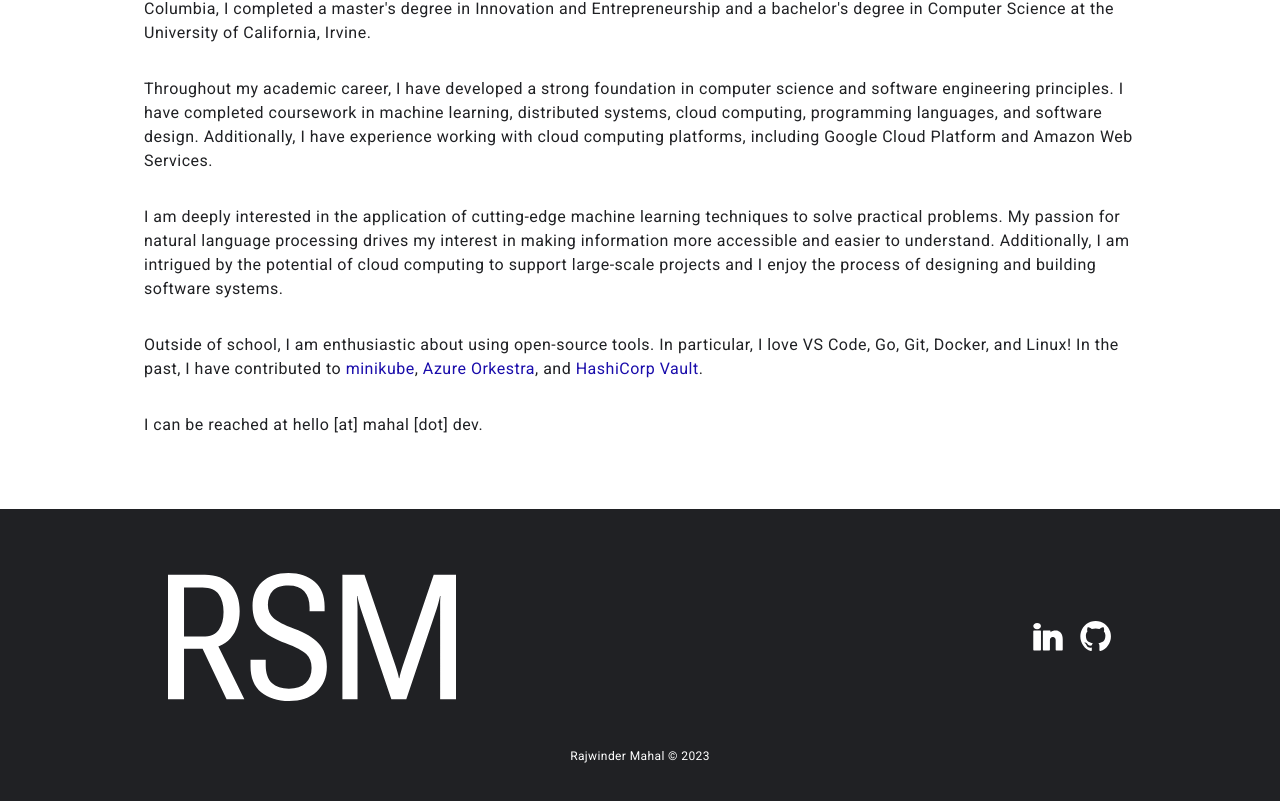
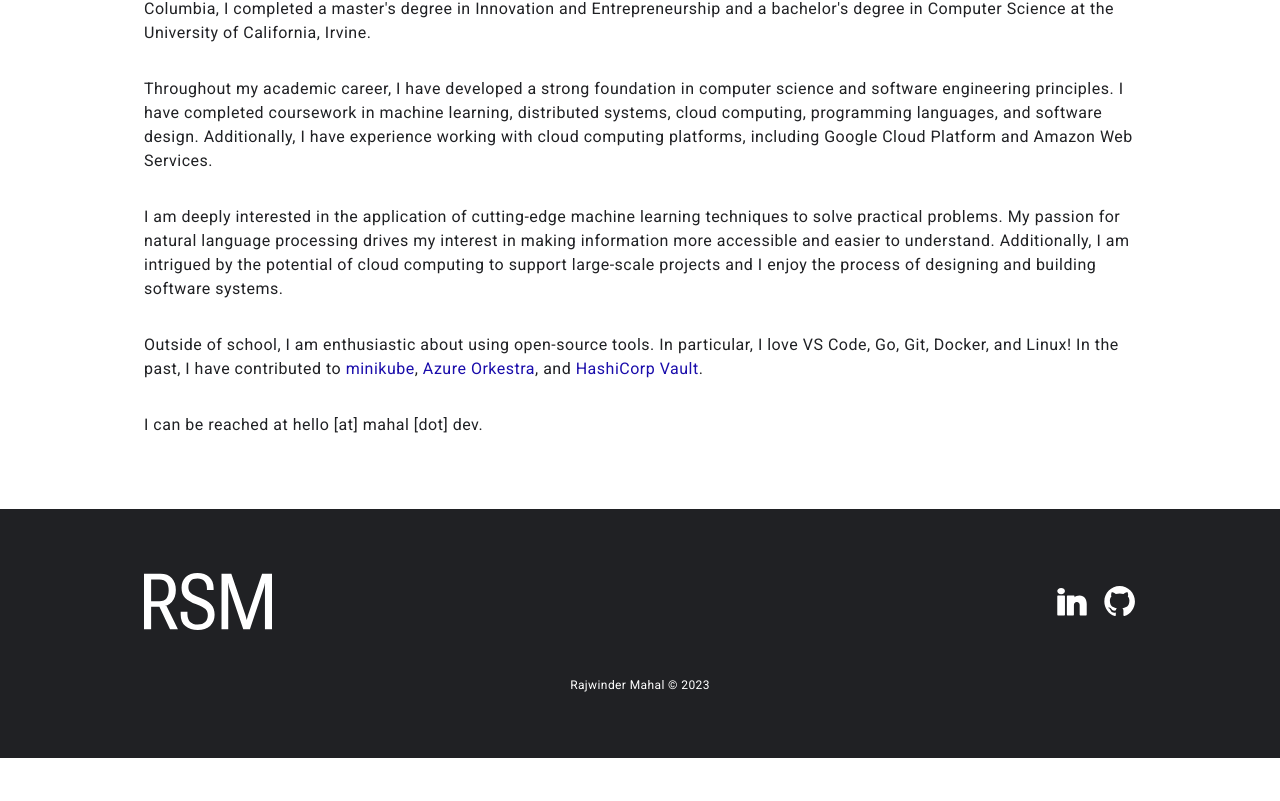
Before and after one commit to mahalrs/mahal-dev, a Next.js app: page / in a window 1280 px wide. Shown: the part 386-1187 px from the top of the page. After the commit the page ends 1144 px from the top, so only its background shows below. Built offline with nearby package versions, Linux system fonts and the light colour scheme.

Commit message:
Fix footer padding

```diff
--- a/src/common/components/Footer/Footer.module.scss
+++ b/src/common/components/Footer/Footer.module.scss
@@ -25,11 +25,13 @@
 }
 
 .logoContainer {
-  padding: var(--base-space-xs);
+  padding: var(--base-space-xs) 0;
+}
 
-  .logo {
-    filter: invert(1);
-  }
+.logo {
+  filter: invert(1);
+  width: 64px;
+  height: auto;
 }
 
 .socialContainer {
@@ -37,7 +39,7 @@
   flex-direction: row;
   justify-content: center;
   gap: var(--space-sm);
-  padding: var(--base-space-xs);
+  padding: var(--base-space-xs) 0;
 
   a,
   a:visited {
@@ -63,13 +65,17 @@
 
 .copyright {
   @include mixins.type-caption;
-  padding: var(--base-space-xs);
+  padding: var(--base-space-xs) 0;
 }
 
-@media (min-width: breakpoints.$lg) {
+@media (min-width: breakpoints.$md) {
   .main {
     flex-direction: row;
     justify-content: space-between;
     width: 100%;
   }
+
+  .logo {
+    width: 128px;
+  }
 }
```
